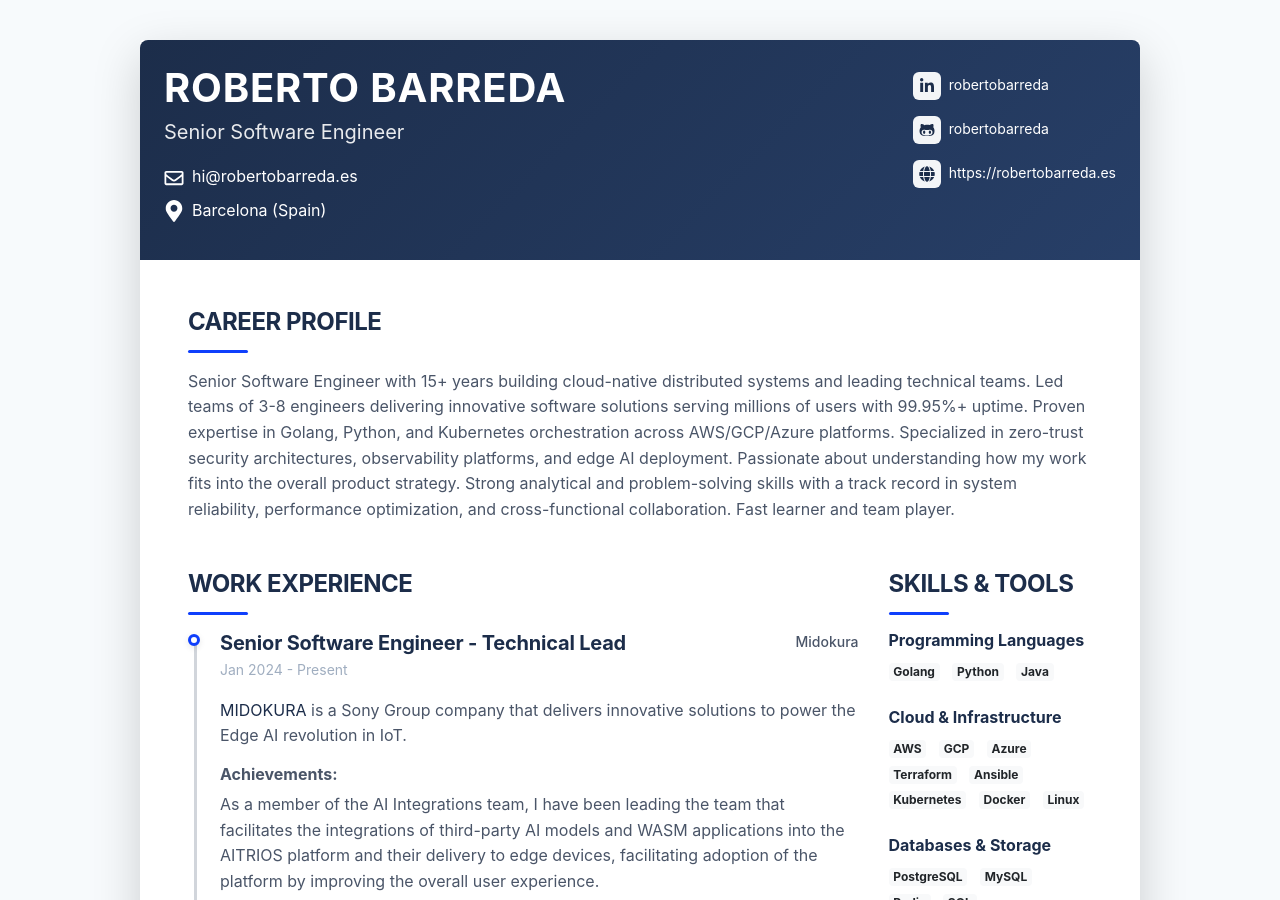
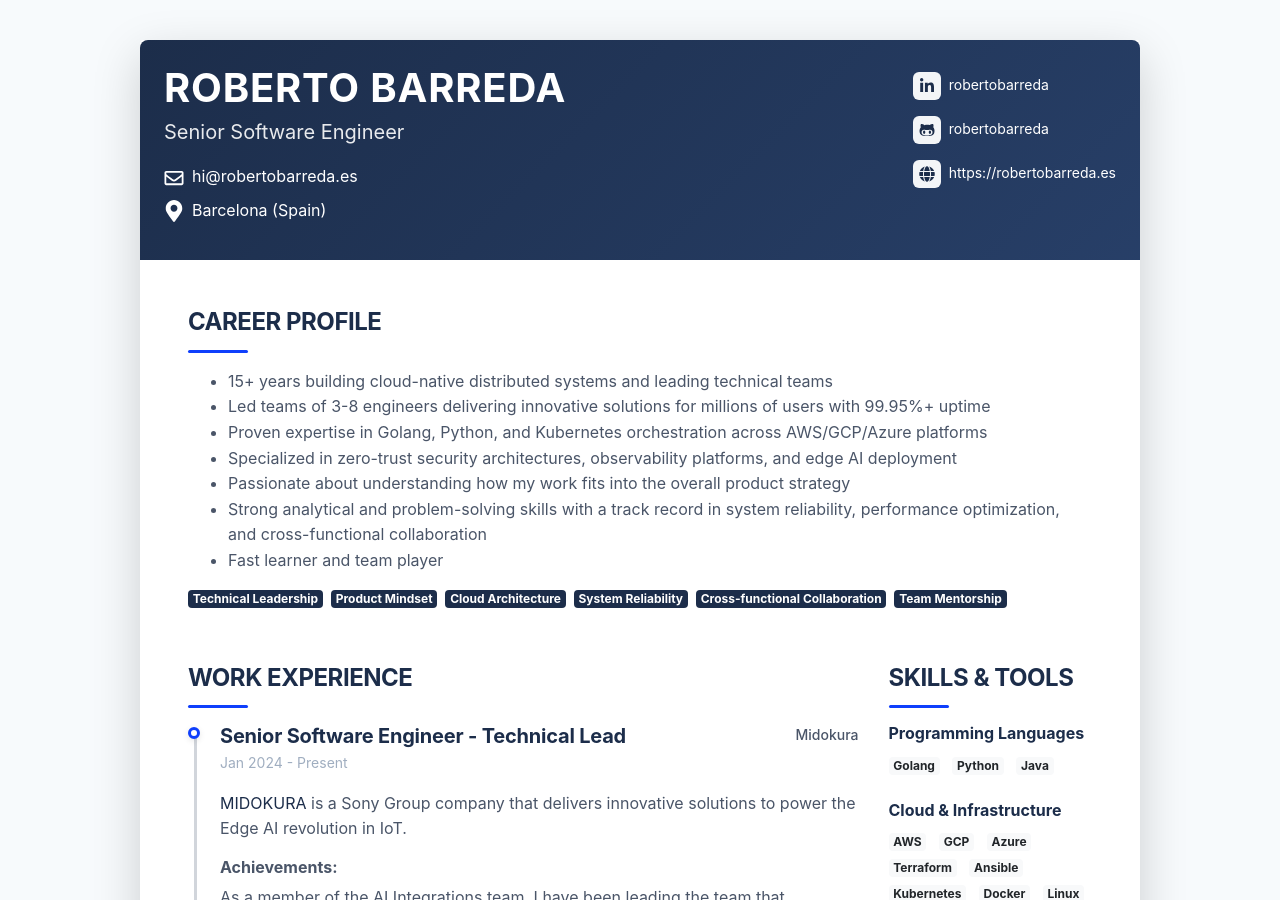
Before and after one commit to robertobarreda/robertobarreda.github.io, a Jekyll site: the page built from index.markdown, in a window 1280 px wide and 900 px high. Built offline with Jekyll 4.4.1, drawn with Linux system fonts in a browser that asks for light colours.

Commit message:
improved summary presentation

```diff
--- a/_data/data.yml
+++ b/_data/data.yml
@@ -25,14 +25,22 @@ interests:
   - name: 🏃‍♂️ Running
   - name: 📖 Reading
 
-summary: |
-  Senior Software Engineer with 15+ years building cloud-native distributed systems and leading technical teams.
-  Led teams of 3-8 engineers delivering innovative software solutions serving millions of users with 99.95%+ uptime.
-  Proven expertise in Golang, Python, and Kubernetes orchestration across AWS/GCP/Azure platforms.
-  Specialized in zero-trust security architectures, observability platforms, and edge AI deployment.
-  Passionate about understanding how my work fits into the overall product strategy.
-  Strong analytical and problem-solving skills with a track record in system reliability, performance optimization,
-  and cross-functional collaboration. Fast learner and team player.
+summary:
+  - 15+ years building cloud-native distributed systems and leading technical teams
+  - Led teams of 3-8 engineers delivering innovative solutions for millions of users with 99.95%+ uptime
+  - Proven expertise in Golang, Python, and Kubernetes orchestration across AWS/GCP/Azure platforms
+  - Specialized in zero-trust security architectures, observability platforms, and edge AI deployment
+  - Passionate about understanding how my work fits into the overall product strategy
+  - Strong analytical and problem-solving skills with a track record in system reliability, performance optimization, and cross-functional collaboration
+  - Fast learner and team player
+
+key_strengths:
+  - Technical Leadership
+  - Product Mindset
+  - Cloud Architecture
+  - System Reliability
+  - Cross-functional Collaboration
+  - Team Mentorship
 
 education:
   - degree: MSc in Computer Science
--- a/_includes/summary.html
+++ b/_includes/summary.html
@@ -3,7 +3,22 @@
 <section class="resume-section summary-section mb-5">
     <h2 class="resume-section-title text-uppercase font-weight-bold pb-3 mb-3">{{ site.data.labels.career-profile | default: "Career Profile" }}</h2>
     <div class="resume-section-content">
-        <p class="mb-0">{{ summary }}</p>
+        <div class="mb-3">
+            <ul class="mb-0">
+                {% for item in summary %}
+                <li>{{ item }}</li>
+                {% endfor %}
+            </ul>
+        </div>
+        {% if site.data.data.key_strengths %}
+        <div>
+            <div class="d-flex flex-wrap">
+                {% for strength in site.data.data.key_strengths %}
+                <span class="badge badge-primary mr-2 mb-2">{{ strength }}</span>
+                {% endfor %}
+            </div>
+        </div>
+        {% endif %}
     </div>
 </section>
 <!--//summary-section-->
```
